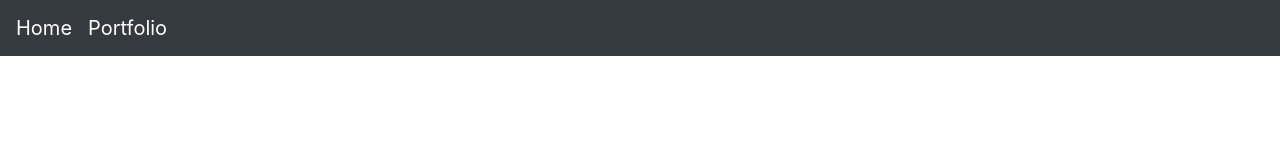
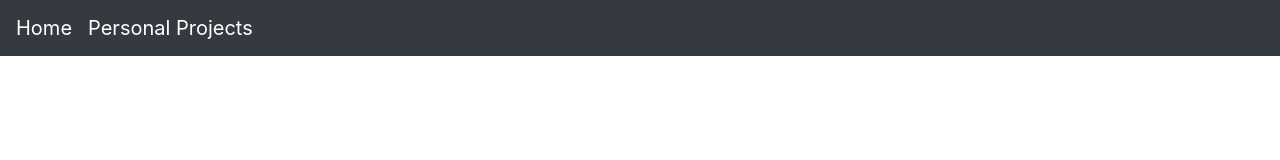
Before and after one commit to danilopalen/danilo-palen-website, a React (Create React App) app: page / in a window 1280 px wide. Shown: the top 160 px of the page. Built offline with nearby package versions, Linux system fonts and the light colour scheme.

Commit message:
Changed Portfolio to Personal Projects

```diff
--- a/src/components/navbar.js
+++ b/src/components/navbar.js
@@ -10,7 +10,7 @@ export default function Nav() {
           <Navbar.Brand>Home</Navbar.Brand>
         </Link>
         <Link to="/portfolio">
-          <Navbar.Brand>Portfolio</Navbar.Brand>
+          <Navbar.Brand>Personal Projects</Navbar.Brand>
         </Link>
       </Navbar>
     </>
```
